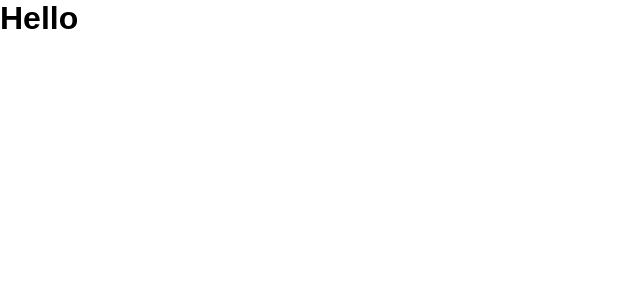
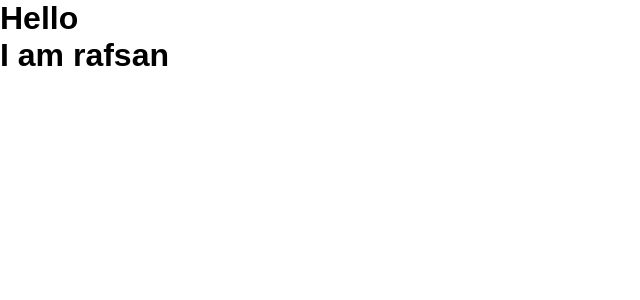
Before and after one commit to KhanAnupamShafi/Foodiebay-Multivendor, a React (Create React App) app: page / in a window 1280 px wide. Shown: the top 300 px of the page, without its empty margins (0-640 px from the left). Built offline with nearby package versions, Linux system fonts and the light colour scheme.

Commit message:
updated from ali akbar

```diff
--- a/src/App.js
+++ b/src/App.js
@@ -4,6 +4,7 @@ function App() {
   return (
     <div className="App">
       <h1>Hello</h1>
+      <h1>I am rafsan</h1>
     </div>
   );
 }
```
